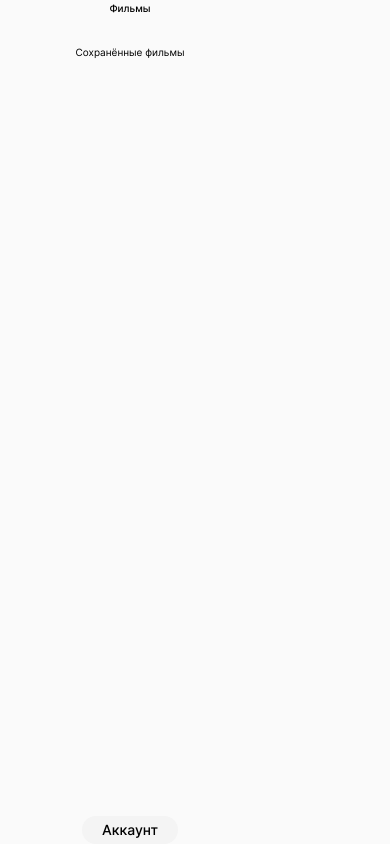
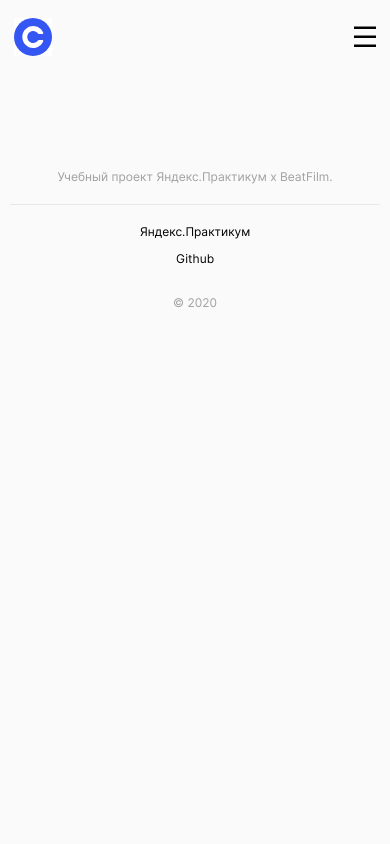
Before and after one commit to ru39391/movies-explorer-frontend, a React (Create React App) app: page /movies in a window 390 px wide. Built offline with nearby package versions, Linux system fonts and the light colour scheme.

Commit message:
feature/настроить отображение меню по клику

```diff
--- a/src/components/Header/Header.css
+++ b/src/components/Header/Header.css
@@ -22,6 +22,7 @@
   flex-grow: 1;
   display: flex;
   align-items: center;
+  box-sizing: border-box;
 }
 
 @media (max-width:1024px) {
@@ -31,8 +32,12 @@
     right: 0;
     width: 520px;
     height: 100%;
+    padding: 22px 22px 90px;
     flex-direction: column;
     justify-content: space-between;
+    pointer-events: none;
+    transition: all .3s ease;
+    transform: translateX(100%);
     background-color: #FAFAFA;
   }
 
@@ -43,7 +48,54 @@
     right: 520px;
     width: 100%;
     height: 100%;
+    opacity: 0;
+    transition: all .2s ease .3s;
     background-color: rgba(0,0,0,.3);
+  }
+
+  .header__wrapper_active {
+    pointer-events: all;
+    transform: translateX(0);
+  }
+
+  .header__wrapper_active:before {
+    opacity: 1;
+  }
+}
+
+@media (max-width:767px) {
+  .header__wrapper {
+    width: 100%;
+    padding: 14px 14px 46px;
+  }
+
+  .header__wrapper:before {
+    display: none;
+  }
+}
+
+.header__btn {
+  cursor: pointer;
+  display: none;
+  padding: 0;
+  border: 0;
+  background-color: rgba(0,0,0,0);
+}
+
+@media (max-width:1024px) {
+  .header__btn {
+    display: block;
+  }
+}
+
+.header__btn_type_close {
+  margin: 0 0 105px;
+  align-self: flex-end;
+}
+
+@media (max-width:767px) {
+  .header__btn_type_close {
+    margin: 0 0 96px;
   }
 }
 
@@ -69,3 +121,9 @@
   text-decoration: none;
   background-color: #F4F4F4;
 }
+
+@media (max-width:1024px) {
+  .header__link {
+    padding: 8px 22px;
+  }
+}
--- /dev/null
+++ b/src/components/HeaderBtn/HeaderBtn.js
@@ -0,0 +1,9 @@
+import React from 'react';
+
+function HeaderBtn({headerBtnClassMod, headerBtnIcon, headerBtnTitle, onHandleNavActive}) {
+  return (
+    <button className={`header__btn ${headerBtnClassMod}`} onClick={onHandleNavActive} type="button"><img src={headerBtnIcon} alt={headerBtnTitle} /></button>
+  );
+}
+
+export default HeaderBtn;
--- a/src/components/HeaderProfile/HeaderProfile.js
+++ b/src/components/HeaderProfile/HeaderProfile.js
@@ -1,21 +1,38 @@
 import React from 'react';
 import { NavLink } from "react-router-dom";
 import Header from '../Header/Header';
+import HeaderBtn from '../HeaderBtn/HeaderBtn';
 import Nav from '../Nav/Nav';
+import iconNav from '../../images/icon-nav.svg';
+import iconClose from '../../images/icon-close.svg';
 
 function HeaderProfile() {
+  const [IsNavActive, setNavActive] = React.useState(false);
+  function toggleNavClick() {
+    if(IsNavActive) {
+      setNavActive(false);
+    } else {
+      setNavActive(true);
+    }
+  };
+
   return (
     <Header>
-      <div className="header__wrapper">
+      <HeaderBtn headerBtnClassMod="" headerBtnIcon={iconNav} headerBtnTitle="Показать меню" onHandleNavActive={toggleNavClick} />
+      <div className={`header__wrapper ${IsNavActive && 'header__wrapper_active'}`}>
+        <HeaderBtn headerBtnClassMod="header__btn_type_close" headerBtnIcon={iconClose} headerBtnTitle="Закрыть меню" onHandleNavActive={toggleNavClick} />
         <Nav className="header__nav" navClassMod="nav_type_column">
-          <li className="nav__item nav__item_margin_bottom">
-            <NavLink to="/movies" className="nav__link nav__link_fw_normal" activeClassName="nav__link_active">Фильмы</NavLink>
+          <li className="nav__item nav__item_linkto_main nav__item_margin_bottom">
+            <NavLink to="/" className="nav__link nav__link_menu_profile">Главная</NavLink>
           </li>
           <li className="nav__item nav__item_margin_bottom">
-            <NavLink to="/saved-movies" className="nav__link nav__link_fw_normal" activeClassName="nav__link_active">Сохранённые фильмы</NavLink>
+            <NavLink to="/movies" className="nav__link nav__link_menu_profile" activeClassName="nav__link_active" onClick={toggleNavClick}>Фильмы</NavLink>
+          </li>
+          <li className="nav__item nav__item_margin_bottom">
+            <NavLink to="/saved-movies" className="nav__link nav__link_menu_profile" activeClassName="nav__link_active" onClick={toggleNavClick}>Сохранённые фильмы</NavLink>
           </li>
         </Nav>
-        <NavLink to="/profile" className="header__link">Аккаунт</NavLink>
+        <NavLink to="/profile" className="header__link" onClick={toggleNavClick}>Аккаунт</NavLink>
       </div>
     </Header>
   );
--- a/src/components/Nav/Nav.css
+++ b/src/components/Nav/Nav.css
@@ -25,7 +25,13 @@
 
 @media (max-width:1024px) {
   .nav__item_margin_bottom {
-    margin: 0 0 28px;
+    margin: 0 0 24px;
+  }
+}
+
+@media (max-width:767px) {
+  .nav__item_margin_bottom {
+    margin: 0 0 18px;
   }
 }
 
@@ -48,12 +54,45 @@
   }
 }
 
-.nav__link_fw_normal {
+.nav__link_menu_profile {
+  display: block;
   font-weight: 400;
+}
+
+@media (max-width:1024px) {
+  .nav__link_menu_profile {
+    font-size: 18px;
+    font-weight: 500;
+    line-height: 1.2;
+    padding: 0 0 4px;
+    border-bottom: 2px solid rgba(0,0,0,0);
+  }
+}
+
+@media (max-width:767px) {
+  .nav__link_menu_profile {
+    padding: 0 0 6px;
+  }
 }
 
 .nav__link_active {
   font-weight: 500;
+}
+
+@media (max-width:1024px) {
+  .nav__link_active {
+    border-color: #000;
+  }
+}
+
+.nav__item_linkto_main {
+  display: none;
+}
+
+@media (max-width:1024px) {
+  .nav__item_linkto_main {
+    display: block;
+  }
 }
 
 .nav__link_type_btn {
```
Also changed, not shown: src/images/icon-close.svg (added), src/images/icon-nav.svg (added).
